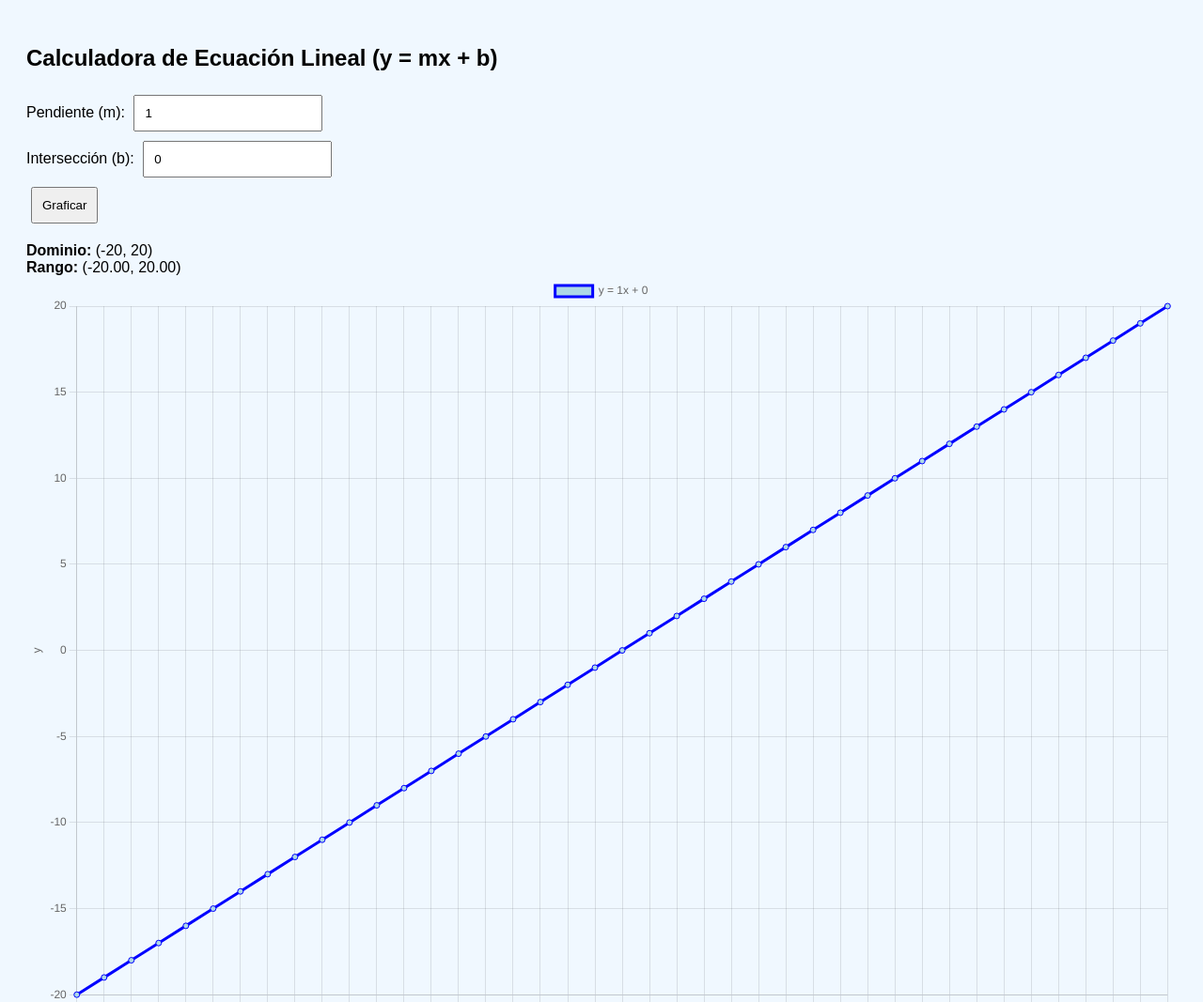
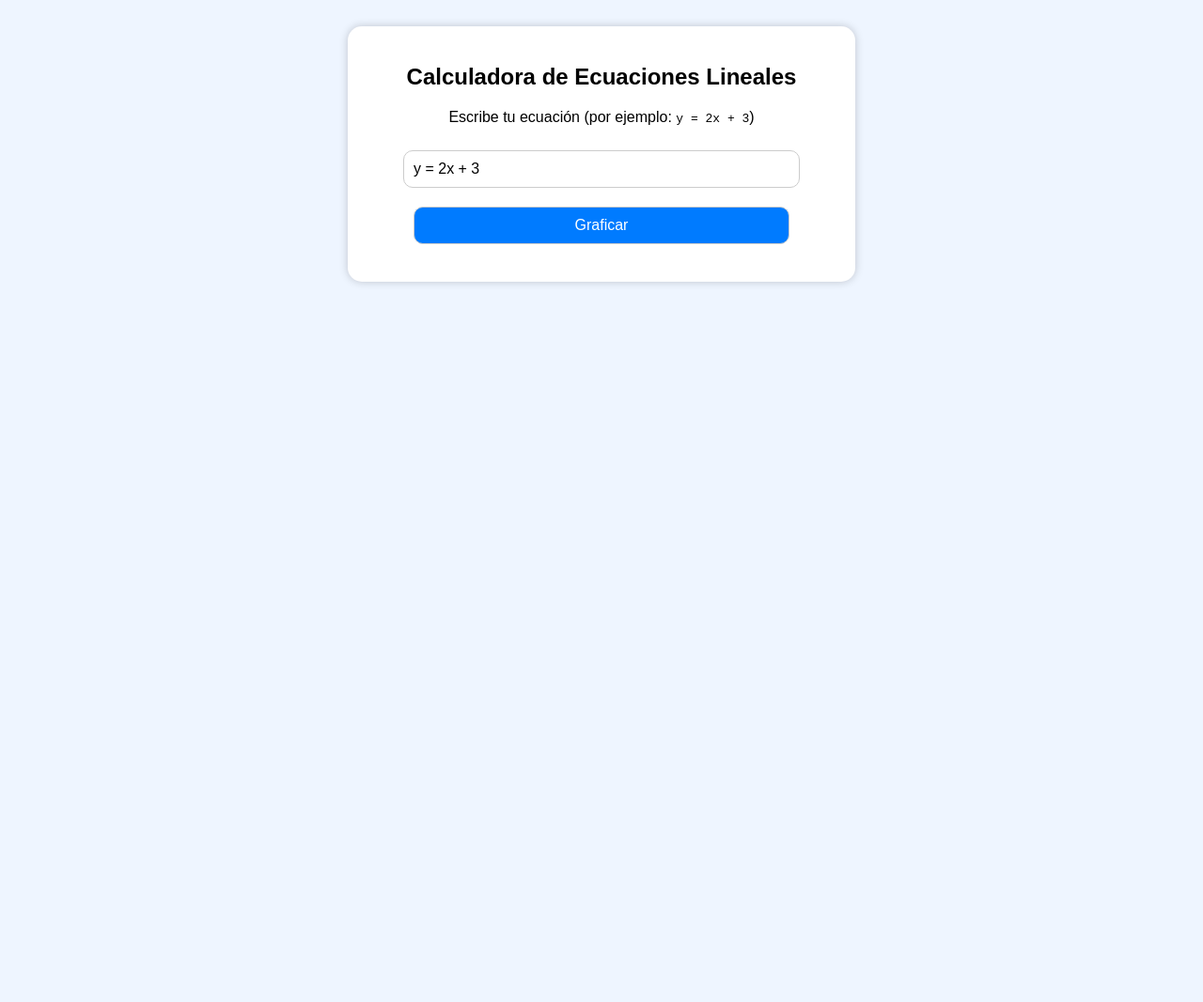
Before and after one commit to fer2006-12/c-lculo, a plain HTML site: page index.html in a window 1280 px wide. Shown: the top 1067 px of the page at 94% size. After the commit the page ends 800 px from the top, so only its background shows below. Drawn offline with nearby package versions, Linux system fonts and the light colour scheme.

Commit message:
Update index.html

```diff
--- a/index.html
+++ b/index.html
@@ -2,101 +2,95 @@
 <html lang="es">
 <head>
   <meta charset="UTF-8">
-  <title>Ecuación Lineal: Dominio y Rango</title>
+  <title>Calculadora de Ecuación Lineal</title>
   <script src="https://cdn.jsdelivr.net/npm/chart.js"></script>
   <style>
     body {
       font-family: Arial, sans-serif;
+      background: #eef5ff;
+      display: flex;
+      flex-direction: column;
+      align-items: center;
       padding: 20px;
-      background-color: #f0f8ff;
+    }
+    .calculadora {
+      background: #fff;
+      padding: 20px;
+      border-radius: 15px;
+      box-shadow: 0 0 10px rgba(0,0,0,0.2);
+      max-width: 500px;
+      width: 100%;
+      text-align: center;
     }
     input, button {
       padding: 10px;
-      margin: 5px;
+      margin: 10px;
+      font-size: 16px;
+      width: 80%;
+      border-radius: 10px;
+      border: 1px solid #ccc;
+    }
+    button {
+      background: #007bff;
+      color: white;
+      cursor: pointer;
+    }
+    button:hover {
+      background: #0056b3;
     }
     #resultado {
-      margin-top: 15px;
+      margin-top: 10px;
+      font-weight: bold;
+    }
+    canvas {
+      margin-top: 20px;
     }
   </style>
 </head>
 <body>
 
-  <h2>Calculadora de Ecuación Lineal (y = mx + b)</h2>
-
-  <label for="m">Pendiente (m): </label>
-  <input type="number" id="m" value="1"><br>
-
-  <label for="b">Intersección (b): </label>
-  <input type="number" id="b" value="0"><br>
-
-  <button onclick="graficar()">Graficar</button>
-
-  <div id="resultado"></div>
+  <div class="calculadora">
+    <h2>Calculadora de Ecuaciones Lineales</h2>
+    <p>Escribe tu ecuación (por ejemplo: <code>y = 2x + 3</code>)</p>
+    <input type="text" id="ecuacion" placeholder="y = mx + b" value="y = 2x + 3">
+    <button onclick="calcular()">Graficar</button>
+    <div id="resultado"></div>
+  </div>
 
   <canvas id="grafico" width="600" height="400"></canvas>
 
   <script>
-    function graficar() {
-      const m = parseFloat(document.getElementById('m').value);
-      const b = parseFloat(document.getElementById('b').value);
+    function calcular() {
+      const entrada = document.getElementById("ecuacion").value.replace(/\s+/g, "");
+      const match = entrada.match(/^y=([\-]?\d*\.?\d*)x([\+\-]?\d+)?$/);
 
-      let xValues = [];
-      let yValues = [];
+      if (!match) {
+        alert("Formato incorrecto. Usa: y = mx + b");
+        return;
+      }
+
+      let m = parseFloat(match[1]);
+      if (isNaN(m)) m = 1; // Si no hay número, se asume 1
+      let b = parseFloat(match[2]) || 0;
+
+      const xValues = [];
+      const yValues = [];
 
       for (let x = -20; x <= 20; x++) {
         xValues.push(x);
         yValues.push(m * x + b);
       }
 
-      const rangoMin = Math.min(...yValues);
-      const rangoMax = Math.max(...yValues);
+      const rangoMin = Math.min(...yValues).toFixed(2);
+      const rangoMax = Math.max(...yValues).toFixed(2);
 
-      document.getElementById('resultado').innerHTML = `
-        <strong>Dominio:</strong> (-20, 20)<br>
-        <strong>Rango:</strong> (${rangoMin.toFixed(2)}, ${rangoMax.toFixed(2)})
+      document.getElementById("resultado").innerHTML = `
+        Dominio: (-20, 20)<br>
+        Rango: (${rangoMin}, ${rangoMax})
       `;
 
-      const ctx = document.getElementById('grafico').getContext('2d');
+      const ctx = document.getElementById("grafico").getContext("2d");
 
-      if (window.myChart) {
-        window.myChart.destroy(); // Borra el gráfico anterior si existe
-      }
+      if (window.miGrafico) window.miGrafico.destroy();
 
-      window.myChart = new Chart(ctx, {
-        type: 'line',
-        data: {
-          labels: xValues,
-          datasets: [{
-            label: `y = ${m}x + ${b}`,
-            data: yValues,
-            borderColor: 'blue',
-            backgroundColor: 'lightblue',
-            fill: false,
-            tension: 0
-          }]
-        },
-        options: {
-          scales: {
-            x: {
-              title: {
-                display: true,
-                text: 'x'
-              }
-            },
-            y: {
-              title: {
-                display: true,
-                text: 'y'
-              }
-            }
-          }
-        }
-      });
-    }
-
-    // Dibuja al cargar por defecto
-    graficar();
-  </script>
-
-</body>
-</html>
+      window.miGrafico = new Chart(ctx,
```
